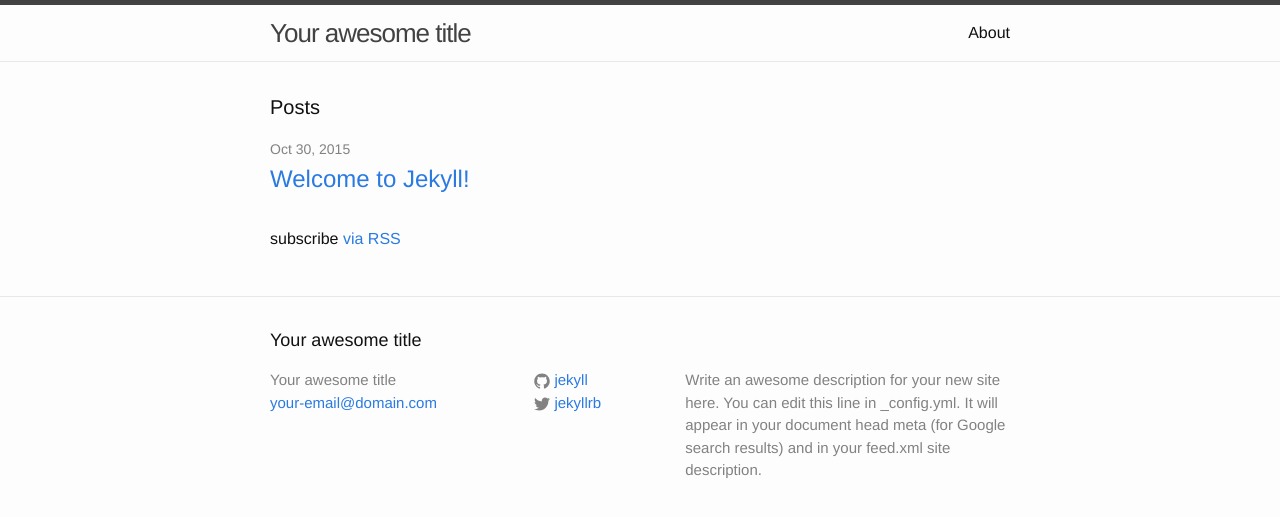
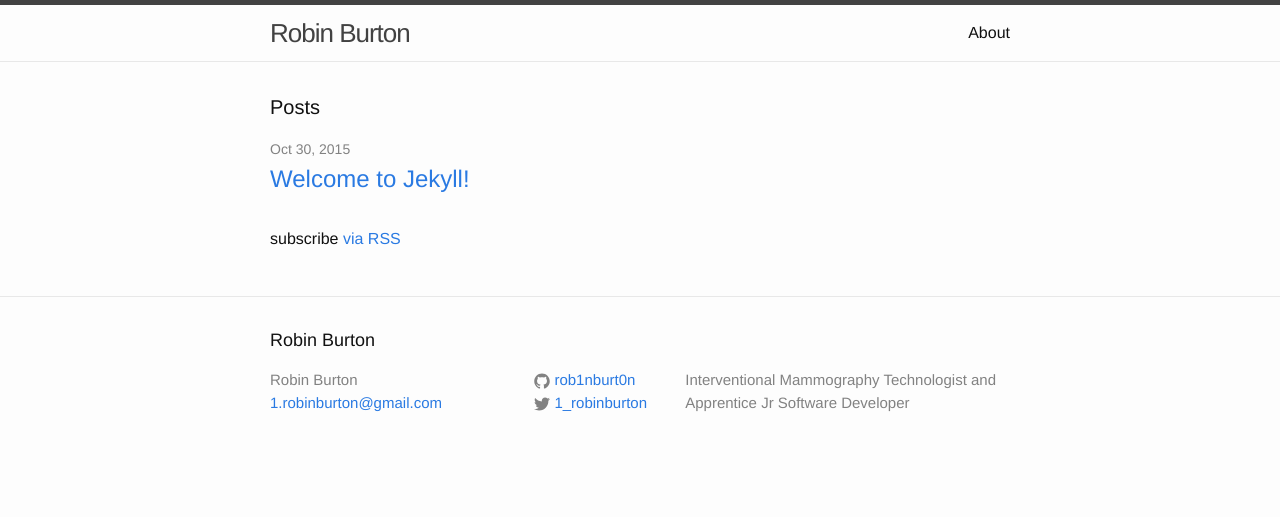
Before and after one commit to rob1nburt0n/rob1nburt0n.github.io, a Jekyll site: the page built from index.html, in a window 1280 px wide. Shown: the top 517 px of the page. Built offline with Jekyll 4.4.1, drawn with Linux system fonts in a browser that asks for light colours.

Commit message:
update config

```diff
--- a/_config.yml
+++ b/_config.yml
@@ -1,14 +1,12 @@
 # Site settings
-title: Your awesome title
-email: your-email@domain.com
+title: Robin Burton
+email: 1.robinburton@gmail.com
 description: > # this means to ignore newlines until "baseurl:"
-  Write an awesome description for your new site here. You can edit this
-  line in _config.yml. It will appear in your document head meta (for
-  Google search results) and in your feed.xml site description.
+  Interventional Mammography Technologist and Apprentice Jr Software Developer
 baseurl: "" # the subpath of your site, e.g. /blog/
 url: "http://yourdomain.com" # the base hostname & protocol for your site
-twitter_username: jekyllrb
-github_username:  jekyll
+twitter_username: 1_robinburton
+github_username:  rob1nburt0n
 
 # Build settings
 markdown: kramdown
```
